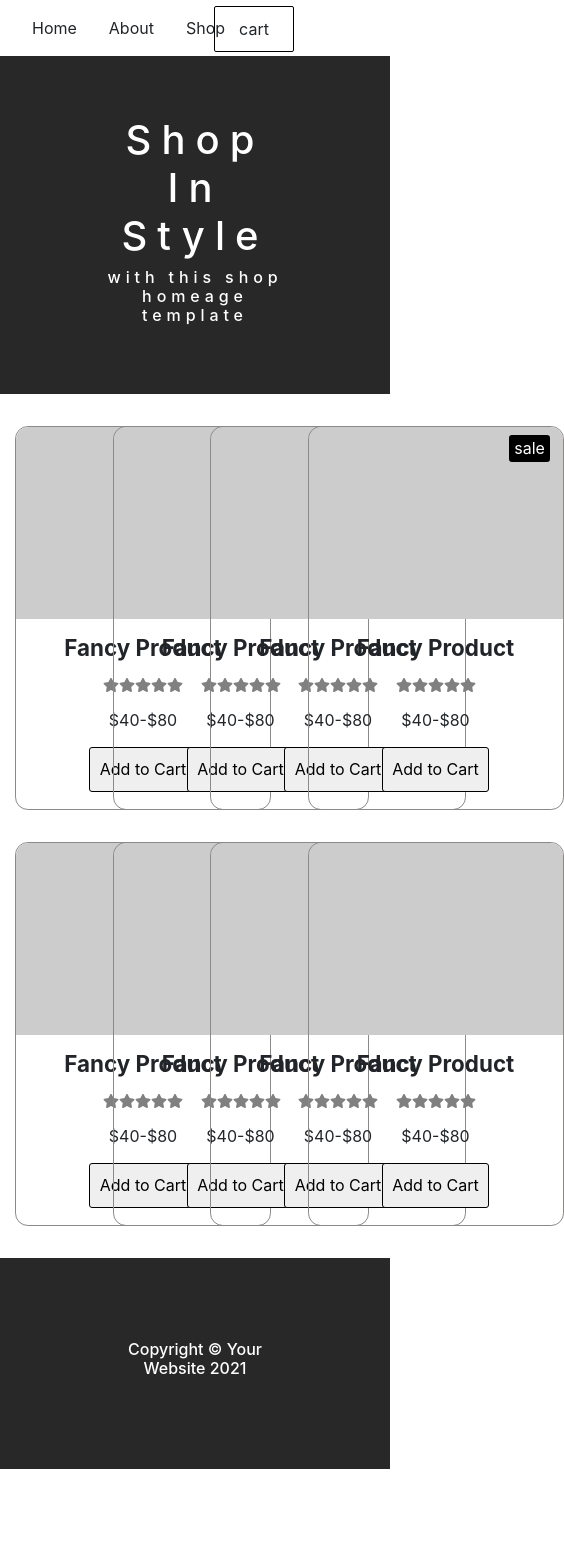
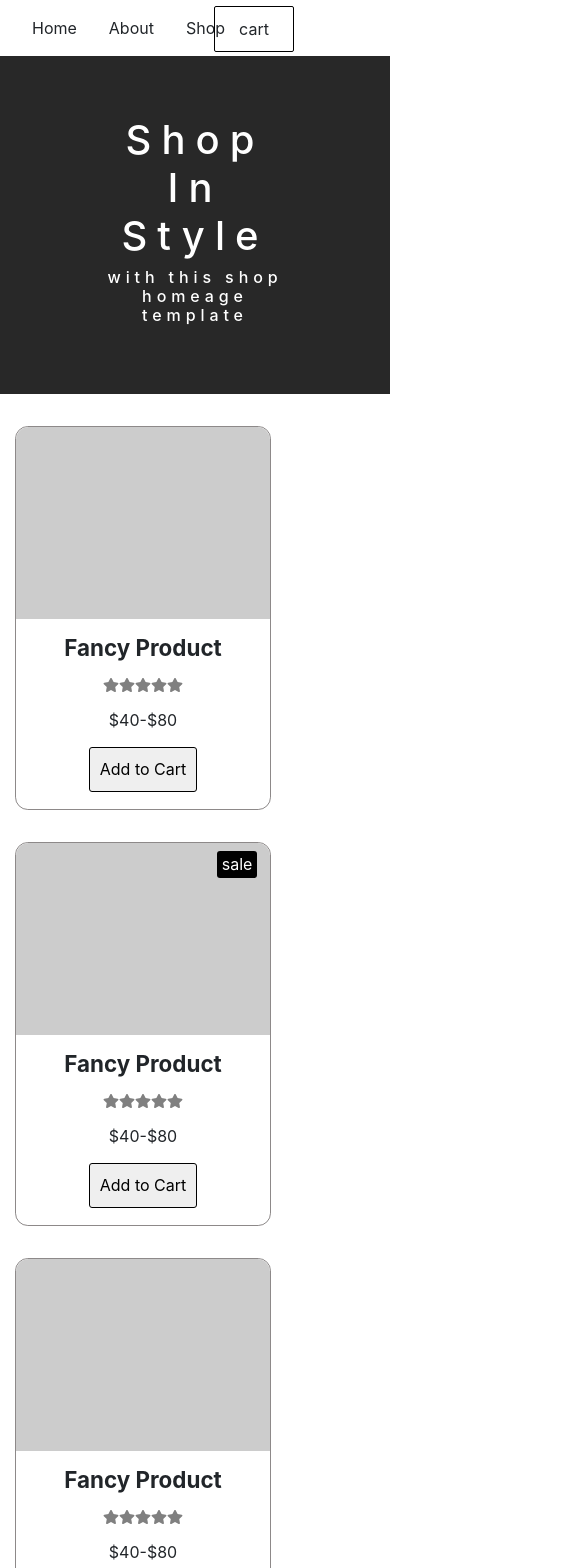
Before and after one commit to bharathi-ranga/react-shopcart, a React (Create React App) app: page / in a window 390 px wide. Shown: the top 1568 px of the page, 564 px wide, since content can reach past the window. Before the commit the page ends 1469 px from the top, so only its background shows below. Built offline with nearby package versions, Linux system fonts and the light colour scheme; the HTML template or start-up script is replaced by a standard one.

Commit message:
Update App.js

```diff
--- a/src/App.js
+++ b/src/App.js
@@ -11,7 +11,7 @@
       <Strip />
       <div className="container">
         <div className="row">
-          <div className="col-3">
+          <div className="col col-sm-12 col-md-6 col-lg-3">
             <Card
               title="Fancy Product"
               rating="0"
@@ -20,7 +20,7 @@
               sale="0"
             />
           </div>
-          <div className="col-3">
+          <div className="col col-sm-12 col-md-6 col-lg-3">
             <Card
               title="Fancy Product"
               rating="0"
@@ -29,7 +29,7 @@
               sale="1"
             />
           </div>
-          <div className="col-3">
+          <div className="col col-sm-12 col-md-6 col-lg-3">
             <Card
               title="Fancy Product"
               rating="0"
@@ -38,7 +38,7 @@
               sale="0"
             />
           </div>
-          <div className="col-3">
+          <div className="col col-sm-12 col-md-6 col-lg-3">
             <Card
               title="Fancy Product"
               rating="0"
@@ -49,7 +49,7 @@
           </div>
         </div>
         <div className="row">
-          <div className="col-3">
+          <div className="col col-sm-12 col-md-6 col-lg-3">
             <Card
               title="Fancy Product"
               rating="0"
@@ -58,7 +58,7 @@
               sale="1"
             />
           </div>
-          <div className="col-3">
+          <div className="col col-sm-12 col-md-6 col-lg-3">
             <Card
               title="Fancy Product"
               rating="0"
@@ -67,7 +67,7 @@
               sale="1"
             />
           </div>
-          <div className="col-3">
+          <div className="col col-sm-12 col-md-6 col-lg-3">
             <Card
               title="Fancy Product"
               rating="0"
@@ -76,7 +76,7 @@
               sale="0"
             />
           </div>
-          <div className="col-3">
+          <div className="col col-sm-12 col-md-6 col-lg-3">
             <Card
               title="Fancy Product"
               rating="0"
```
